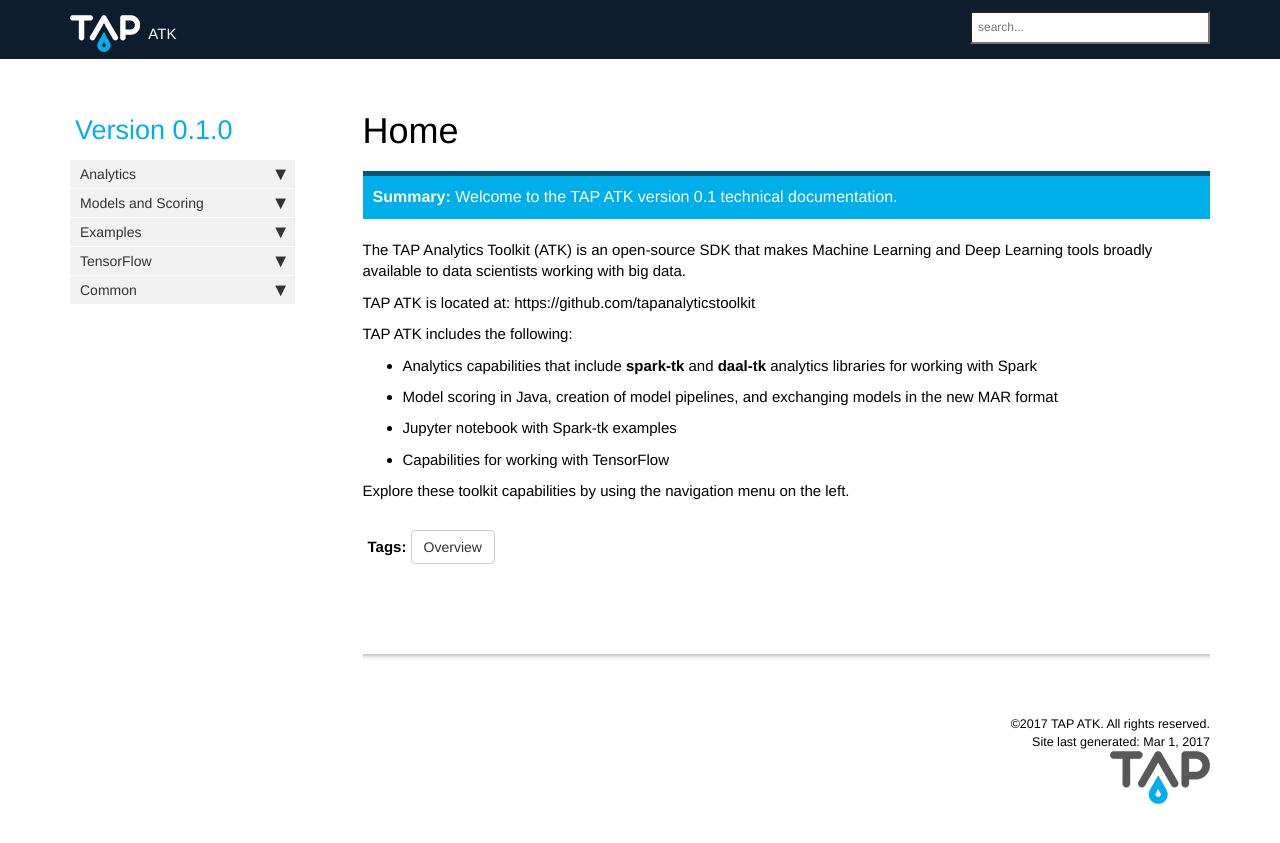
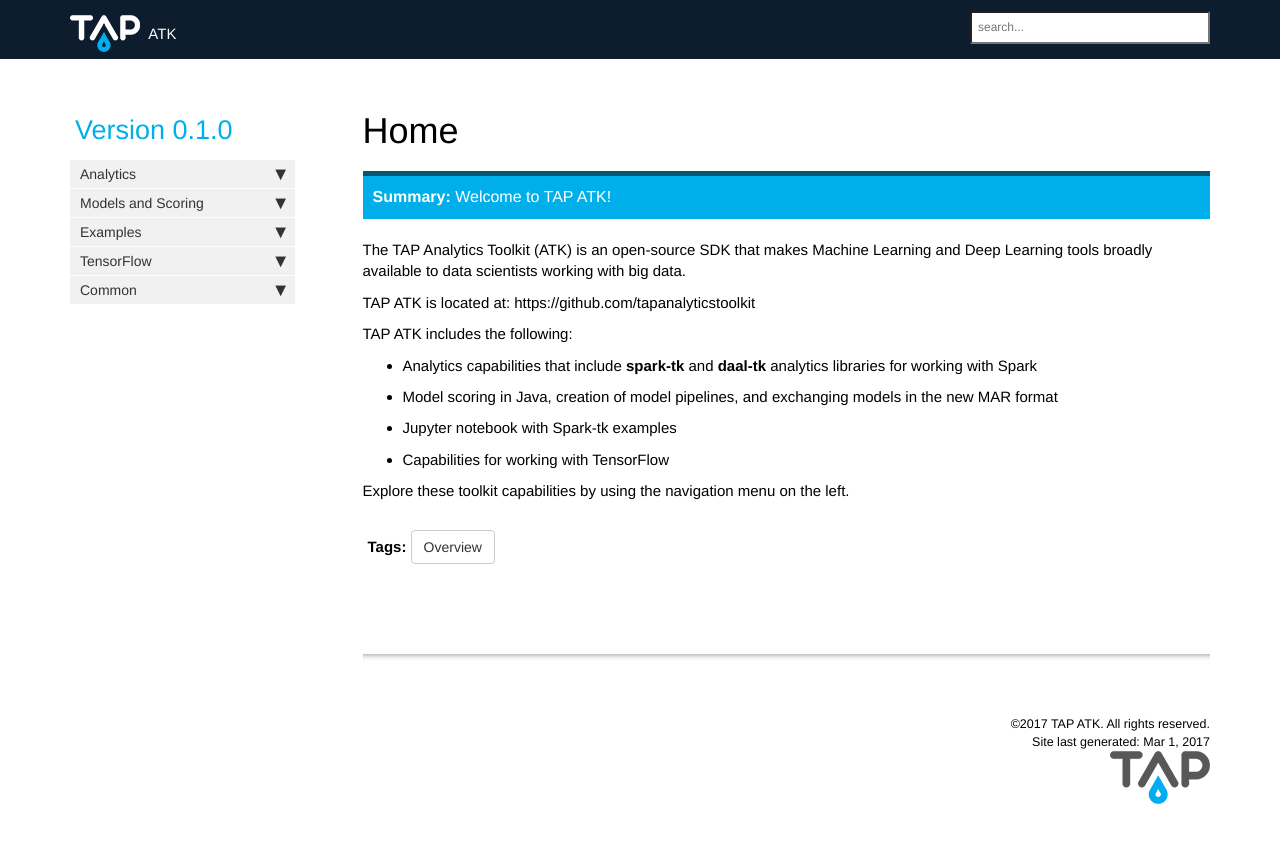
Before and after one commit to Kendralabs/tapanalyticstoolkit.github.io, a Jekyll site: the page built from index.md, in a window 1280 px wide. Shown: the top 843 px of the page. Built offline with Jekyll 4.4.1, drawn with Linux system fonts in a browser that asks for light colours; nearby versions of some CDN libraries; comment, search, counter and statistics services are not loaded.

Commit message:
Update index.md

```diff
--- a/index.md
+++ b/index.md
@@ -6,7 +6,7 @@ tags:
 sidebar: TAPv080_sidebar
 permalink: index.html
 summary: >-
-  Welcome to the TAP ATK version 0.1 technical documentation.
+  Welcome to TAP ATK!
 published: true
 ---
 
```
